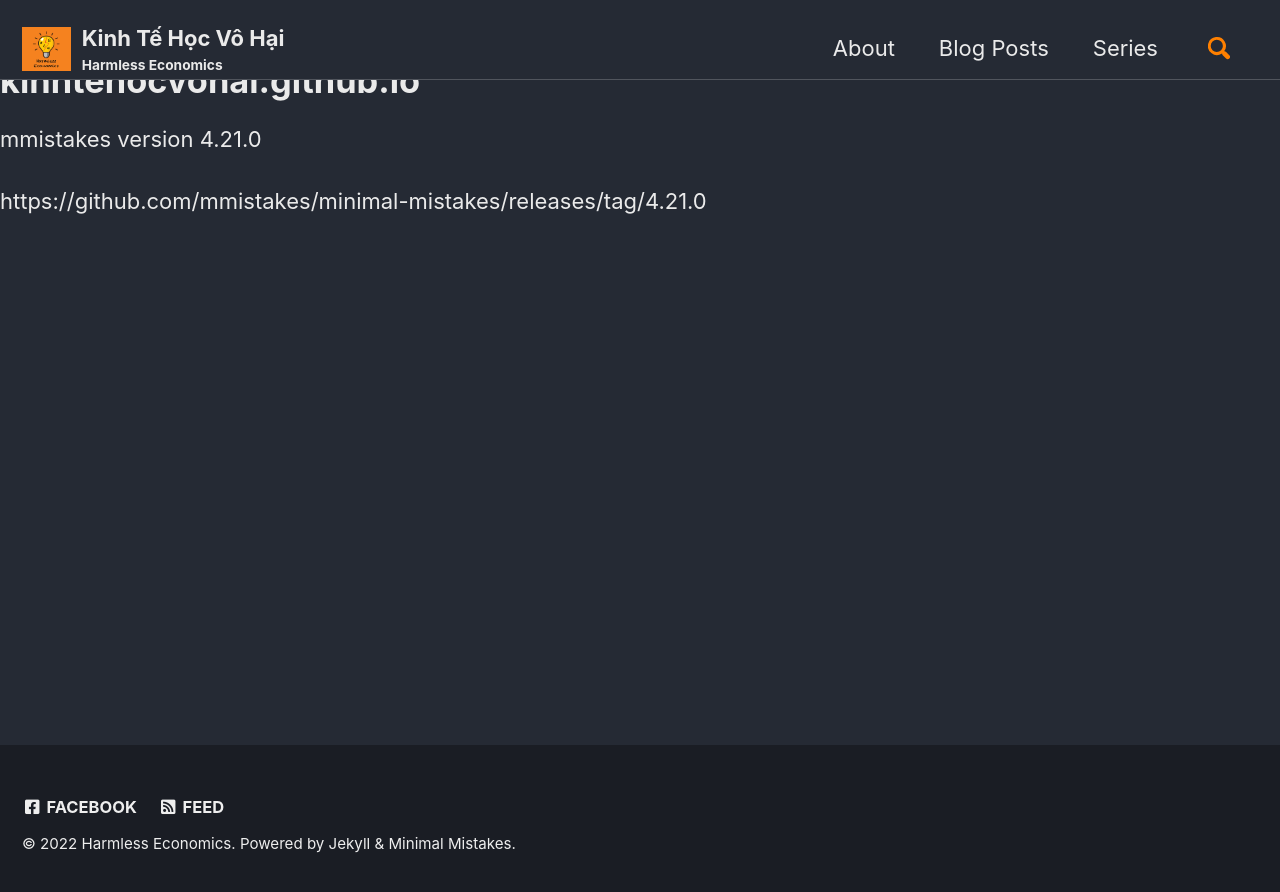
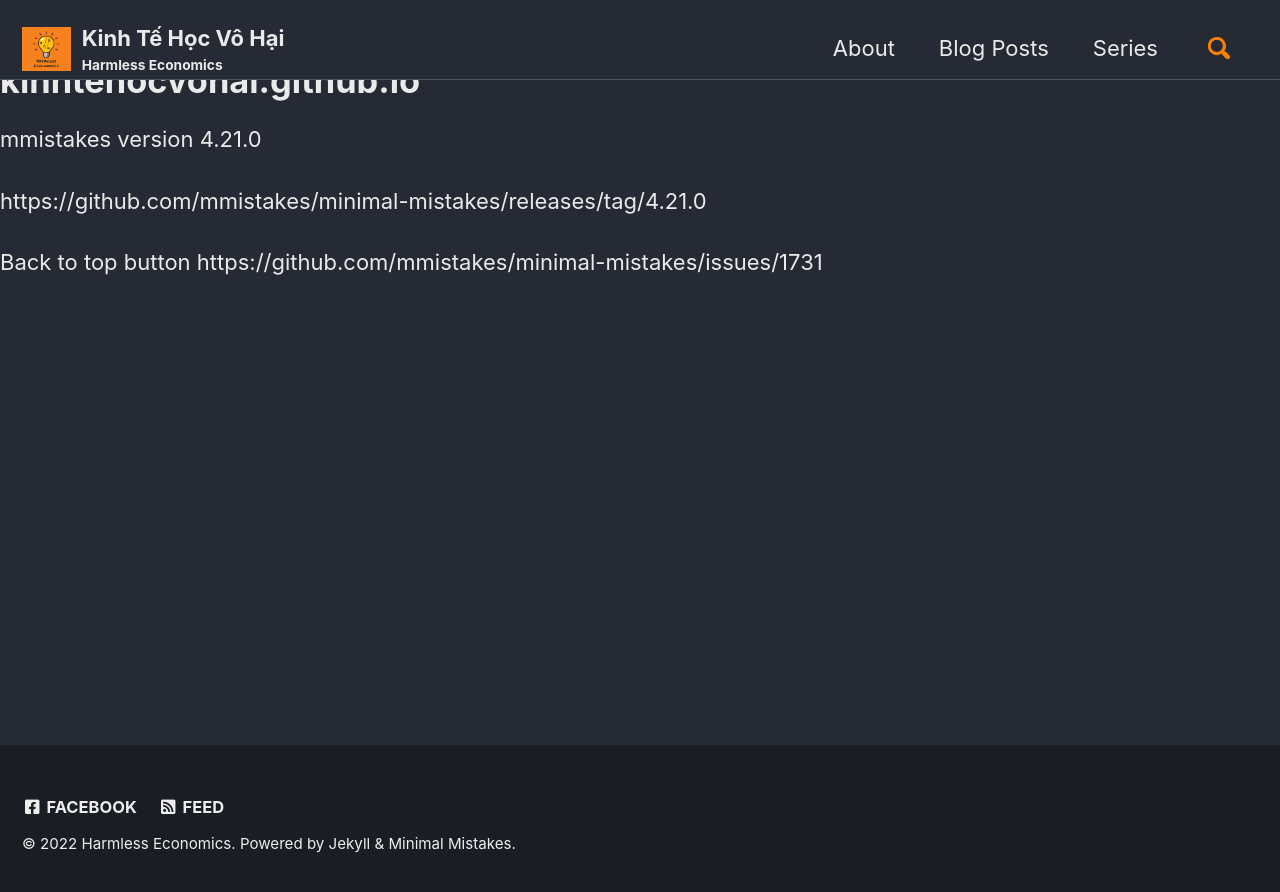
Before and after one commit to kinhtehocvohai/kinhtehocvohai.github.io, a Jekyll site: the page built from webvers.md, in a window 1280 px wide. Shown: the top 892 px of the page. Built offline with Jekyll 4.4.1, drawn with Linux system fonts in a browser that asks for light colours; cached includes are drawn as plain includes; our own code applies the rules of GitHub Pages for plain Markdown files.

Commit message:
Update webvers.md

```diff
--- a/webvers.md
+++ b/webvers.md
@@ -3,3 +3,6 @@
 mmistakes version 4.21.0
 
 https://github.com/mmistakes/minimal-mistakes/releases/tag/4.21.0
+
+Back to top button
+https://github.com/mmistakes/minimal-mistakes/issues/1731
```
